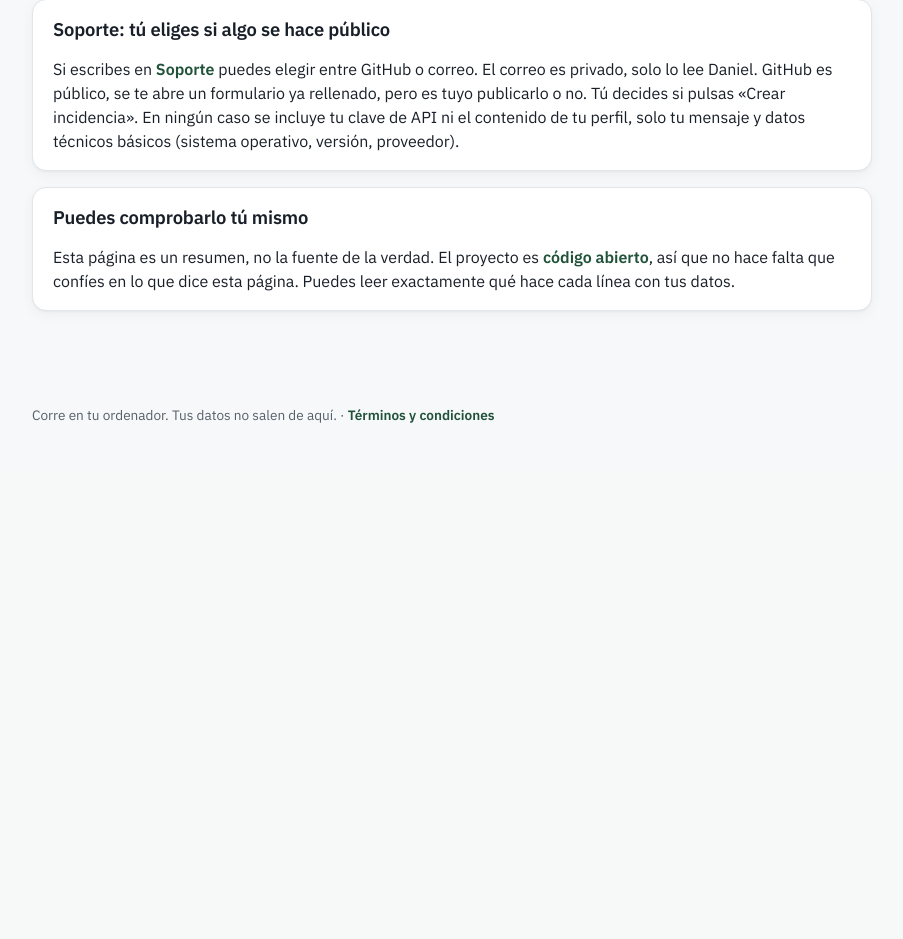
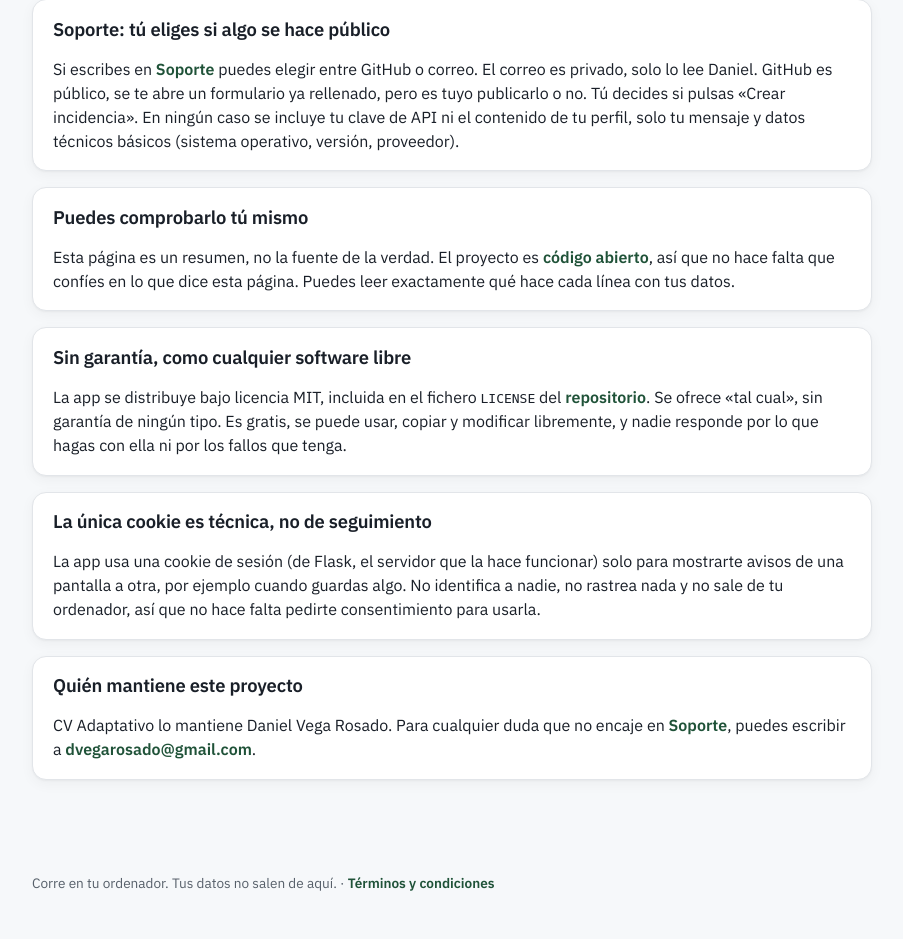
Before and after one commit to DanielVegaRosado/ancla, a Flask app: page /terminos in a window 1280 px wide. Shown: the part 604-1543 px from the top of the page, without its empty margins (188-1091 px from the left). Before the commit the page ends 1027 px from the top, so only its background shows below. Run offline with Flask 3, Linux system fonts and the light colour scheme.

Commit message:
Add author identification, license notice and cookie disclosure to Terms and Conditions
After researching what Spain's LSSI-CE requires for a website's legal
notice, closes three gaps against a more complete version:
- Author and contact identification (Daniel Vega Rosado + support email),
  previously only implicit through the GitHub link.
- A notice that the software is provided "as is" with no warranty,
  linking to the repository's MIT license.
- A note about Flask's session cookie: it's technical (showing notices
  between screens), not tracking, which is why no consent prompt is
  needed.

Still not formal legal advice - this is personal research into public
sources for a free personal project.

339 tests passing (3 new).

```diff
--- a/cv_adaptativo/web/templates/terminos.html
+++ b/cv_adaptativo/web/templates/terminos.html
@@ -51,4 +51,33 @@
       cada línea con tus datos.
     </p>
   </section>
+
+  <section class="tarjeta">
+    <h2>Sin garantía, como cualquier software libre</h2>
+    <p>
+      La app se distribuye bajo licencia MIT, incluida en el fichero <code>LICENSE</code> del
+      <a href="{{ repositorio }}" target="_blank" rel="noopener">repositorio</a>. Se ofrece
+      «tal cual», sin garantía de ningún tipo. Es gratis, se puede usar, copiar y modificar
+      libremente, y nadie responde por lo que hagas con ella ni por los fallos que tenga.
+    </p>
+  </section>
+
+  <section class="tarjeta">
+    <h2>La única cookie es técnica, no de seguimiento</h2>
+    <p>
+      La app usa una cookie de sesión (de Flask, el servidor que la hace funcionar) solo para
+      mostrarte avisos de una pantalla a otra, por ejemplo cuando guardas algo. No identifica
+      a nadie, no rastrea nada y no sale de tu ordenador, así que no hace falta pedirte
+      consentimiento para usarla.
+    </p>
+  </section>
+
+  <section class="tarjeta">
+    <h2>Quién mantiene este proyecto</h2>
+    <p>
+      CV Adaptativo lo mantiene Daniel Vega Rosado. Para cualquier duda que no encaje en
+      <a href="{{ url_for('cv_adaptativo.soporte') }}">Soporte</a>, puedes escribir a
+      <a href="mailto:{{ correo }}">{{ correo }}</a>.
+    </p>
+  </section>
 {% endblock %}
--- a/cv_adaptativo/web/vistas/terminos.py
+++ b/cv_adaptativo/web/vistas/terminos.py
@@ -5,10 +5,10 @@ from __future__ import annotations
 
 from flask import render_template
 
-from cv_adaptativo.soporte.mensajes import REPOSITORIO
+from cv_adaptativo.soporte.mensajes import CORREO_SOPORTE, REPOSITORIO
 from cv_adaptativo.web.blueprint import bp
 
 
 @bp.route("/terminos")
 def terminos():
-    return render_template("terminos.html", repositorio=REPOSITORIO)
+    return render_template("terminos.html", repositorio=REPOSITORIO, correo=CORREO_SOPORTE)
```
Also changed, not shown: tests/test_web.py (+19 -0 lines).
